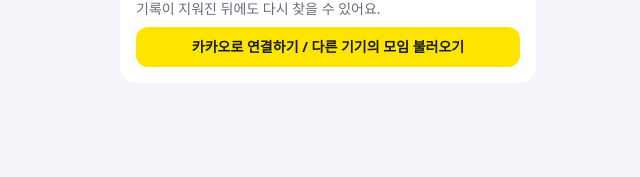
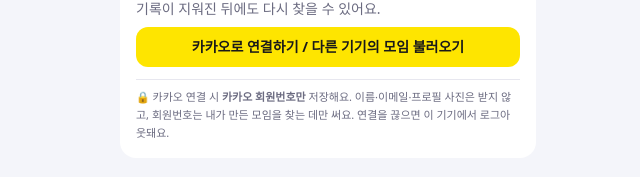
Before and after one commit to hxeonnu/moimpick, a Next.js app: page /mine in a window 1280 px wide. Shown: the part 221-398 px from the top of the page, without its empty margins (312-952 px from the left). Built offline with nearby package versions, Linux system fonts and the light colour scheme; no server answers; a web font is replaced by a local one.

Commit message:
카카오 연동 아래 개인정보 안내 (회원번호만 저장, 이름·이메일·프로필 안 받음)

```diff
--- a/components/AdminPanel.js
+++ b/components/AdminPanel.js
@@ -3,6 +3,7 @@
 import { useActionState, useState, useTransition } from "react";
 import { addParticipant, closeNow, removeParticipant, resetParticipant } from "@/app/actions";
 import ShareActions from "./ShareActions";
+import KakaoPrivacyNote from "./KakaoPrivacyNote";
 
 // 모임장에게만 보이는 메뉴. 모임장 링크 보관, 참여자 추가·빼기, 이름 잠금 풀기.
 export default function AdminPanel({ meetingId, meetingTitle, kakao, adminToken, participants, closed }) {
@@ -141,11 +142,14 @@ function KakaoLink({ meetingId, kakao }) {
   if (kakao === "mine") return <p className="mt-2 text-xs font-semibold text-emerald-700">✅ 내 카카오 계정에 연결된 모임이에요</p>;
   if (kakao === "other") return null;
   return (
+    <>
       <a
         href={`/auth/kakao?next=/m/${meetingId}`}
         className="mt-2 flex w-full items-center justify-center gap-1.5 rounded-xl border border-line py-2 text-xs font-semibold"
       >
         🔗 카카오로 이 모임 연결 (다른 기기에서도 관리)
       </a>
+      <KakaoPrivacyNote className="mt-1" />
+    </>
   );
 }
--- /dev/null
+++ b/components/KakaoPrivacyNote.js
@@ -0,0 +1,9 @@
+// 카카오 연동 아래에 작게 붙이는 개인정보 안내. 실제로 저장하는 것만 적는다.
+export default function KakaoPrivacyNote({ className = "" }) {
+  return (
+    <p className={`text-[11px] leading-relaxed text-sub ${className}`}>
+      🔒 카카오 연결 시 <strong className="font-semibold">카카오 회원번호만</strong> 저장해요. 이름·이메일·프로필 사진은 받지 않고, 회원번호는
+      내가 만든 모임을 찾는 데만 써요. 연결을 끊으면 이 기기에서 로그아웃돼요.
+    </p>
+  );
+}
--- a/components/MyMeetings.js
+++ b/components/MyMeetings.js
@@ -3,6 +3,7 @@ import { loadMeetingSummaries } from "@/lib/db";
 import { getOwnerId, kakaoLoginEnabled, readMyCookies } from "@/lib/session";
 import { logoutOwner } from "@/app/actions";
 import MeetingRow from "./MeetingRow";
+import KakaoPrivacyNote from "./KakaoPrivacyNote";
 
 // "내가 만든 모임" 화면. 가입 없이 이 기기의 모임장 쿠키(mpa_모임id)로 찾고,
 // 카카오로 연결했다면 그 계정에 묶인 모임도 합친다. (쿠키가 지워지거나 다른 폰이어도 카카오 로그인만 하면 찾을 수 있음)
@@ -50,6 +51,7 @@ export default async function MyMeetings({ searchParams }) {
         ) : (
           <p className="text-sub">이 기기에서 만든 모임만 보여요. 다른 기기에서는 모임장 링크로 들어가면 여기에도 보여요.</p>
         )}
+        {kakaoOn && <KakaoPrivacyNote className="mt-3 border-t border-line pt-2" />}
       </section>
     </div>
   );
```
Lines whose indentation alone changed are shown as unchanged.
